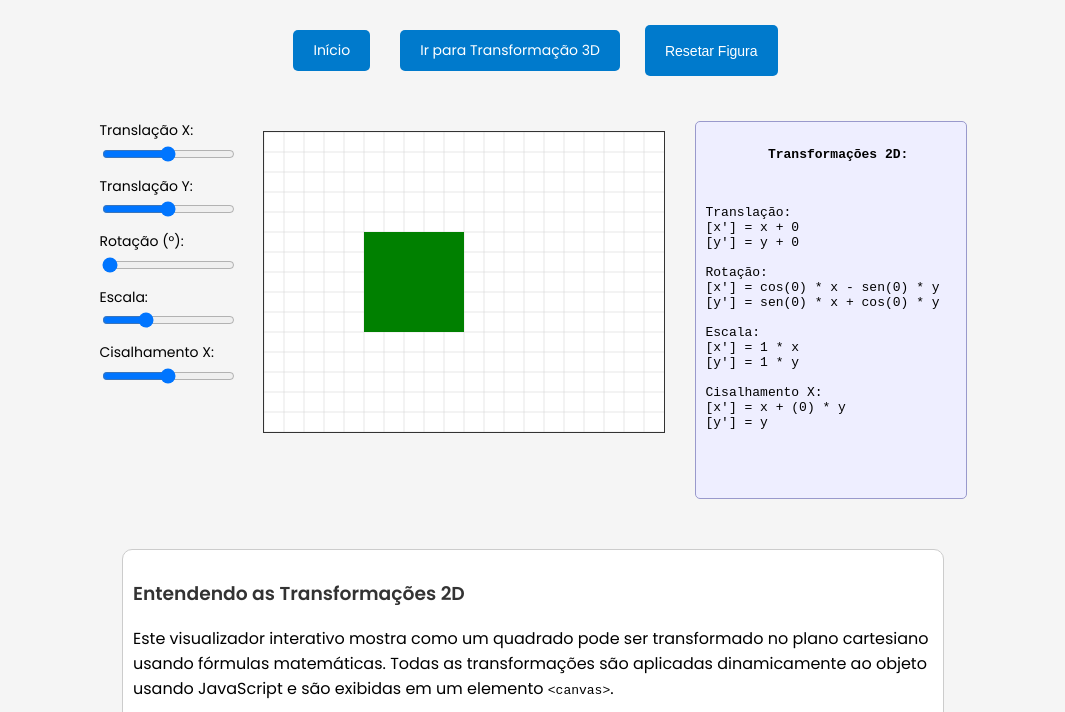
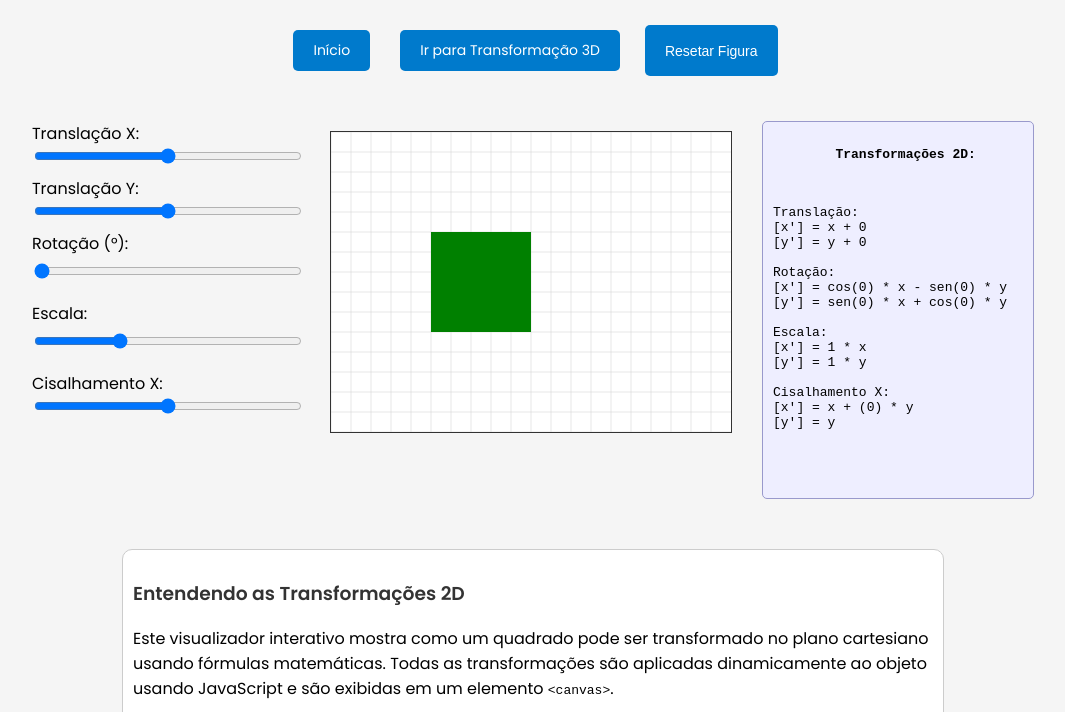
Before and after one commit to winiciusoliveira/projeto-transformacoes-2d-3d, a website: page pages/figuras/2d.html in a window 1280 px wide. Shown: the part 88-800 px from the top of the page, without its empty margins (107-1172 px from the left). Drawn offline with Linux system fonts and the light colour scheme.

Commit message:
Melhorando o Labels das Figuras

```diff
--- a/pages/figuras/2d.html
+++ b/pages/figuras/2d.html
@@ -19,8 +19,14 @@
     <div id="ui-panel">
         <label>Translação X: <input type="range" id="tx" min="-5" max="5" step="0.1" value="0"></label>
         <label>Translação Y: <input type="range" id="ty" min="-5" max="5" step="0.1" value="0"></label>
-        <label>Rotação (°): <input type="range" id="rot" min="0" max="360" step="1" value="0"></label>
-        <label>Escala: <input type="range" id="scale" min="0.1" max="3" step="0.1" value="1"></label>
+        <div class="control-group">
+            <label for="rot">Rotação (°):</label>
+            <input type="range" id="rot" min="0" max="360" step="1" value="0"/>
+        </div>
+        <div class="control-group">
+            <label for="scale">Escala:</label>
+            <input type="range" id="scale" min="0.1" max="3" step="0.1" value="1"/>
+        </div>
         <label>Cisalhamento X: <input type="range" id="shearX" min="-1" max="1" step="0.1" value="0"></label>
     </div>
     <div class="display-area">
@@ -32,16 +38,20 @@
 <div style="max-width:800px; margin-top:30px; padding:10px; background:white; border:1px solid #ccc; border-radius:10px;">
     <h3>Entendendo as Transformações 2D</h3>
 
-    <p>Este visualizador interativo mostra como um quadrado pode ser transformado no plano cartesiano usando fórmulas matemáticas. Todas as transformações são aplicadas dinamicamente ao objeto usando JavaScript e são exibidas em um elemento <code>&lt;canvas&gt;</code>.</p>
+    <p>Este visualizador interativo mostra como um quadrado pode ser transformado no plano cartesiano usando fórmulas
+        matemáticas. Todas as transformações são aplicadas dinamicamente ao objeto usando JavaScript e são exibidas em
+        um elemento <code>&lt;canvas&gt;</code>.</p>
 
     <h4>🔄 Translação</h4>
     <p>
-        A translação desloca o quadrado no eixo X e Y sem alterar seu tamanho ou rotação. No código, os valores dos sliders <code>tx</code> e <code>ty</code> são somados às coordenadas originais:
+        A translação desloca o quadrado no eixo X e Y sem alterar seu tamanho ou rotação. No código, os valores dos
+        sliders <code>tx</code> e <code>ty</code> são somados às coordenadas originais:
     </p>
     <pre><code>x' = x + tx
 y' = y + ty</code></pre>
     <p>
-        Cada ponto do quadrado recebe esse deslocamento. Visualmente, o quadrado "anda" pela tela como se fosse empurrado.
+        Cada ponto do quadrado recebe esse deslocamento. Visualmente, o quadrado "anda" pela tela como se fosse
+        empurrado.
     </p>
 
     <h4>⟳ Rotação</h4>
@@ -51,7 +61,8 @@ y' = y + ty</code></pre>
     <pre><code>x' = x * cos(θ) - y * sin(θ)
 y' = x * sin(θ) + y * cos(θ)</code></pre>
     <p>
-        O ângulo θ vem do slider "Rotação" e é convertido de graus para radianos no JavaScript. Essa rotação usa <code>ctx.rotate()</code> no <code>&lt;canvas&gt;</code>.
+        O ângulo θ vem do slider "Rotação" e é convertido de graus para radianos no JavaScript. Essa rotação usa <code>ctx.rotate()</code>
+        no <code>&lt;canvas&gt;</code>.
     </p>
 
     <h4>🔍 Escala</h4>
@@ -61,12 +72,14 @@ y' = x * sin(θ) + y * cos(θ)</code></pre>
     <pre><code>x' = x * sx
 y' = y * sy</code></pre>
     <p>
-        O código ajusta o tamanho dos lados multiplicando pela escala horizontal (<code>sx</code>) e vertical (<code>sy</code>).
+        O código ajusta o tamanho dos lados multiplicando pela escala horizontal (<code>sx</code>) e vertical
+        (<code>sy</code>).
     </p>
 
     <h4>📐 Cisalhamento</h4>
     <p>
-        O cisalhamento (shear) inclina o quadrado como se ele estivesse sendo puxado diagonalmente. Ele modifica a posição X usando o valor de Y:
+        O cisalhamento (shear) inclina o quadrado como se ele estivesse sendo puxado diagonalmente. Ele modifica a
+        posição X usando o valor de Y:
     </p>
     <pre><code>x' = x + shx * y
 y' = y</code></pre>
@@ -76,7 +89,9 @@ y' = y</code></pre>
 
     <h4>🧠 Conclusão Visual</h4>
     <p>
-        A cada alteração nos sliders, o código recalcula as coordenadas dos pontos do quadrado e redesenha no canvas. Essa manipulação visual permite que as fórmulas matemáticas ganhem vida, facilitando o aprendizado de transformações geométricas.
+        A cada alteração nos sliders, o código recalcula as coordenadas dos pontos do quadrado e redesenha no canvas.
+        Essa manipulação visual permite que as fórmulas matemáticas ganhem vida, facilitando o aprendizado de
+        transformações geométricas.
     </p>
 </div>
 
--- a/style.css
+++ b/style.css
@@ -57,17 +57,17 @@ button.button {
 }
 
 /* === CONTROLES === */
+#ui-panel .control-group {
+    margin-bottom: 15px;
+}
+
 #ui-panel label {
     display: block;
-    margin-bottom: 15px;
-    font-size: 14px;
-    line-height: 1.4;
+    margin-bottom: 5px;
 }
 
 #ui-panel input[type="range"] {
-    display: block;
     width: 100%;
-    margin-top: 5px;
 }
 
 /* === ÁREA DE DESENHO === */
```
Also changed, not shown: pages/figuras/3d.html (+23 -8 lines).
